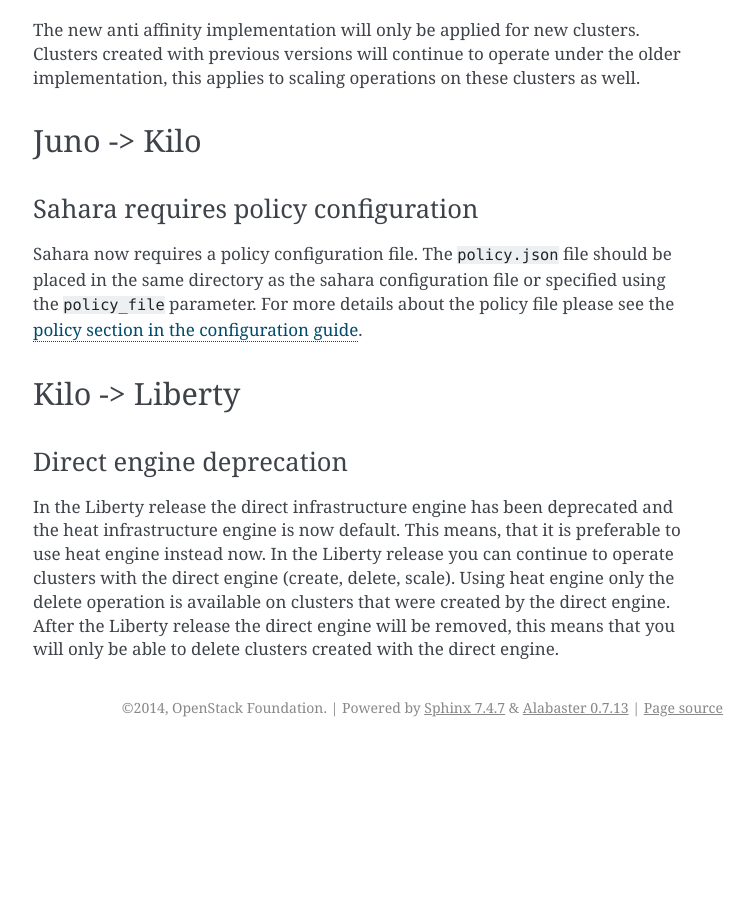
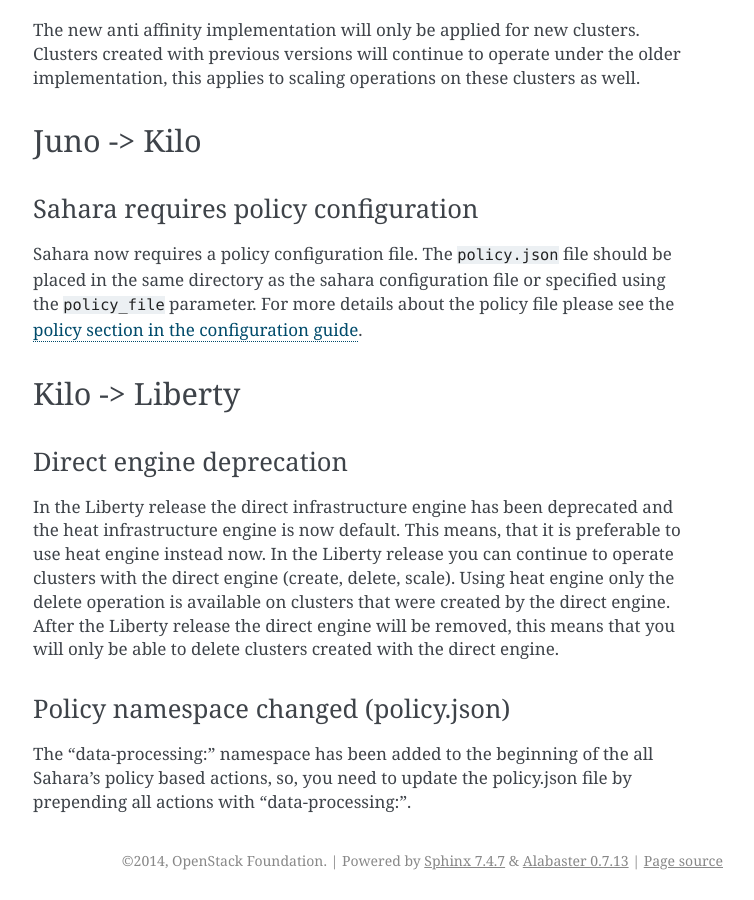
Before and after one commit to butterfy76/sahara, a Sphinx documentation site: the page built from doc/source/userdoc/upgrade.guide.rst, in a window 1280 px wide and 900 px high, scrolled down 2130 px. Shown: the whole window, without its empty margins (387-1141 px from the left). Built offline with Sphinx 7.4.7, drawn with Linux system fonts in a browser that asks for light colours; formulas are drawn with MathJax 3; the version number is read from the project's files by our own code; before the commit the page ends 2877 px from its top, so only the background shows below that; some of the changed text lies outside the part shown.

Commit message:
2015-06-16:18:28:32

```diff
--- a/doc/source/horizon/dashboard.user.guide.rst
+++ b/doc/source/horizon/dashboard.user.guide.rst
@@ -136,7 +136,7 @@ Data Sources are where the input and output from your jobs are housed.
 
 2) Give your Data Source a name
 
-3) Enter the URL of the the Data Source
+3) Enter the URL of the Data Source
 
   - For a Swift object, enter <container>/<path> (ie: *mycontainer/inputfile*).
     Sahara will prepend *swift://* for you
--- a/doc/source/overview.rst
+++ b/doc/source/overview.rst
@@ -125,7 +125,7 @@ The Swift service is a standard object storage in OpenStack environment, analog
 on bare metal machines. It is natural to expect Hadoop on OpenStack to process data stored there. And it is so.
 With a FileSystem implementation for Swift `HADOOP-8545 <https://issues.apache.org/jira/browse/HADOOP-8545>`_
 and `Change I6b1ba25b <https://review.openstack.org/#/c/21015/>`_ which implements the ability to list endpoints for
-an an object, account or container, to make it possible to integrate swift with software that relies on data locality
+an object, account or container, to make it possible to integrate swift with software that relies on data locality
 information to avoid network overhead.
 
 To get more information on how to enable Swift support see :doc:`userdoc/hadoop-swift`.
--- a/doc/source/userdoc/upgrade.guide.rst
+++ b/doc/source/userdoc/upgrade.guide.rst
@@ -133,3 +133,10 @@ operate clusters with the direct engine (create, delete, scale). Using heat engi
 the delete operation is available on clusters that were created by the direct engine.
 After the Liberty release the direct engine will be removed, this means that you will
 only be able to delete clusters created with the direct engine.
+
+Policy namespace changed (policy.json)
+++++++++++++++++++++++++++++++++++++++
+
+The "data-processing:" namespace has been added to the beginning of the all
+Sahara's policy based actions, so, you need to update the policy.json file by
+prepending all actions with "data-processing:".
```
